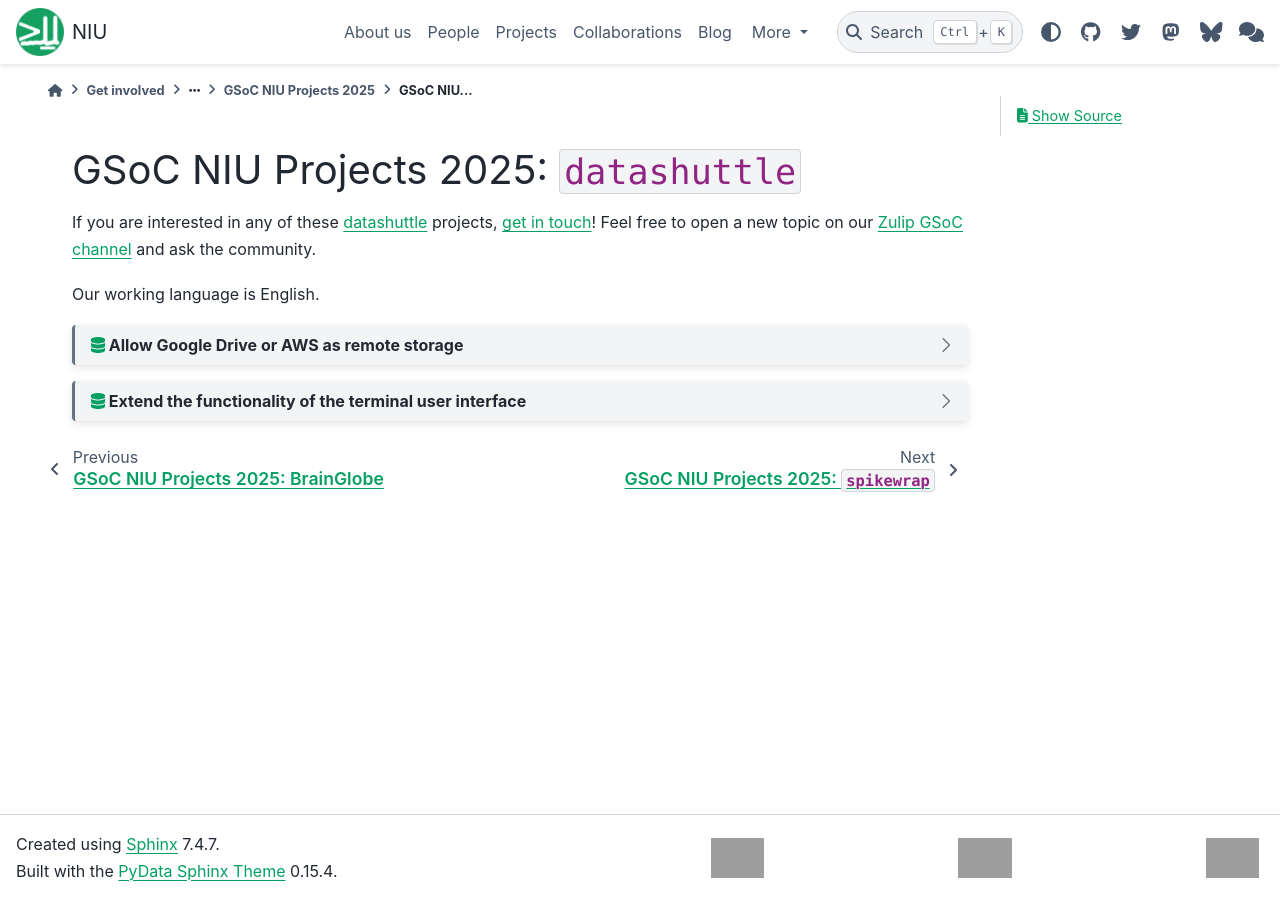
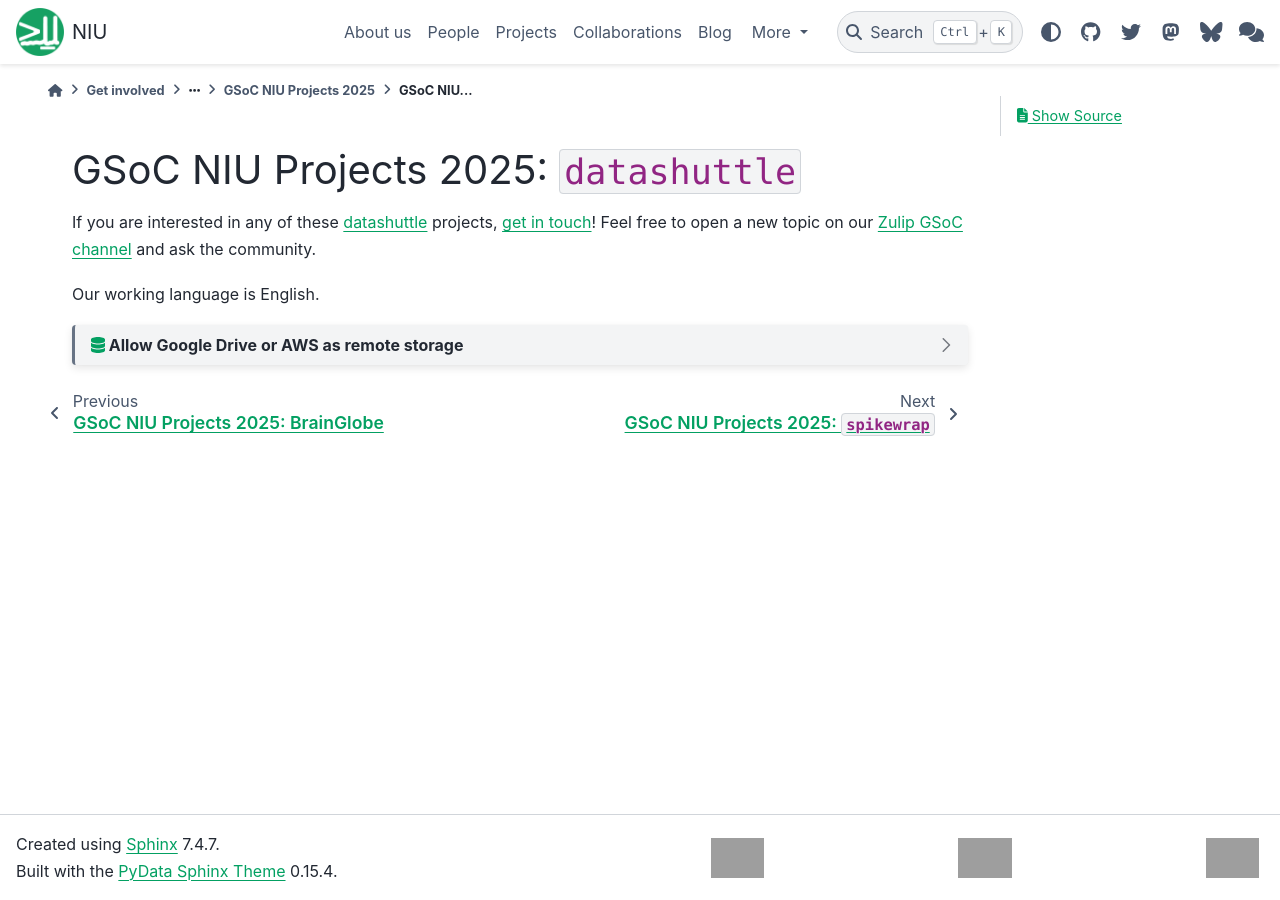
Before and after one commit to neuroinformatics-unit/neuroinformatics-unit.github.io, a Sphinx documentation site: the page built from docs/source/get-involved/gsoc/projects_2025/datashuttle.md, in a window 1280 px wide. Built offline with Sphinx 7.4.7 and the PyData theme 0.15.4, drawn with Linux system fonts in a browser that asks for light colours; nearby versions of some CDN libraries; some of the changed lines change nothing that is shown; grey boxes are pictures that could not be loaded.

Commit message:
Remove finished datashuttle project.

```diff
--- a/docs/source/get-involved/gsoc/projects_2025/datashuttle.md
+++ b/docs/source/get-involved/gsoc/projects_2025/datashuttle.md
@@ -47,50 +47,3 @@
 [``datashuttle``](https://datashuttle.neuroinformatics.dev/index.html) and [RClone](https://rclone.org/) websites.
 
 :::
-
-
-<!-- ------------------------------ -->
-:::{dropdown} {fas}`database;sd-text-primary` Extend the functionality of the terminal user interface
-
-In systems neuroscience, a lack of standardisation in data organisation schemes creates a barrier to data-sharing
-and collaboration. ``datashuttle`` provides a Python API and terminal user interface (TUI) to allow researchers
-to create, validate and transfer folders in a standardised way.
-
-In ``datashuttle``, there are a number of features which are available in the Python API but not yet exposed in the terminal interface.
-``datashuttle`` uses [textual](https://github.com/Textualize/textual) to create the TUI. This project would
-involve extending the functionality of the TUI, providing experience in coding for graphical user interfaces,
-in particular terminal user interfaces.
-
-**Deliverables**
-<!-- Goals, or expected status after Community Bonding Period, Start of Coding, End of Coding. Stretch goals? -->
-- A python implementation adding [textual](https://github.com/Textualize/textual) widgets that perform and display project validation. This will include buttons, radio-buttons and drop down menus and a [log display](https://textual.textualize.io/widgets/rich_log/) for validation errors.
-- Improvements to user experience:
-  - Implement code to allow a responsive user interface while a transfer job is performed.
-  - Add buttons and drop-down list to edit a [directory tree](https://textual.textualize.io/widgets/directory_tree/).
-- Tests to cover any added functionality.
-- Documentation for the new functionality.
-
-**Duration**
-<!-- Small (~90 hours), Medium (~175 hours) or Large (~350 hours)  -->
-Medium (~175 hours)
-
-
-**Difficulty**
-<!-- Is this project geared more toward a student level or a more advanced developer level? -->
-This project is well-suited for a student or a beginner contributor to open source. No experience
-in graphical or terminal user interfaces is required.
-
-
-**Required skills**
-Experience with Python
-
-**Potential mentors**
-- [@JoeZiminski](https://github.com/JoeZiminski)
-
-**Further reading**
-<!-- The best pages include links to more detailed descriptions and related materials for each project. They might even include actual use cases! -->
-
-The[NeuroBlueprint](https://neuroblueprint.neuroinformatics.dev/latest/index.html) and
-[``datashuttle``](https://datashuttle.neuroinformatics.dev/index.html) websites.
-
-:::
```
